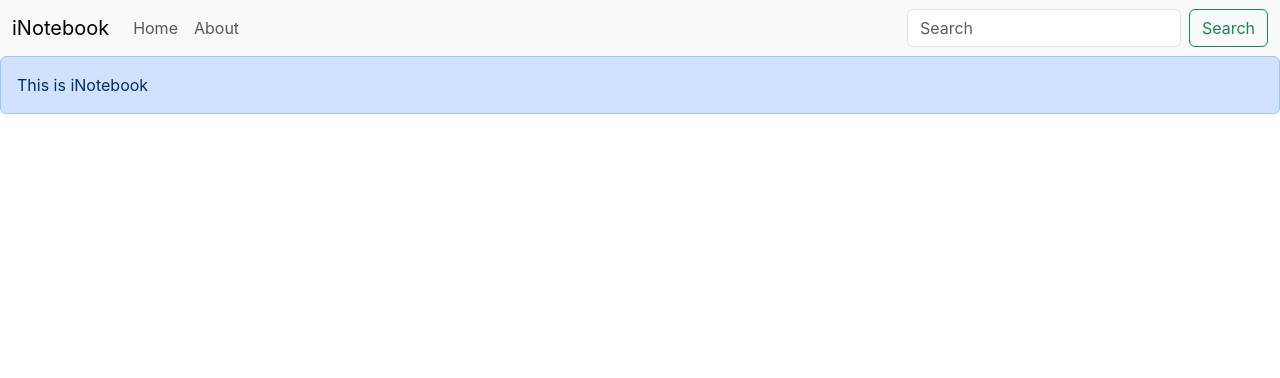
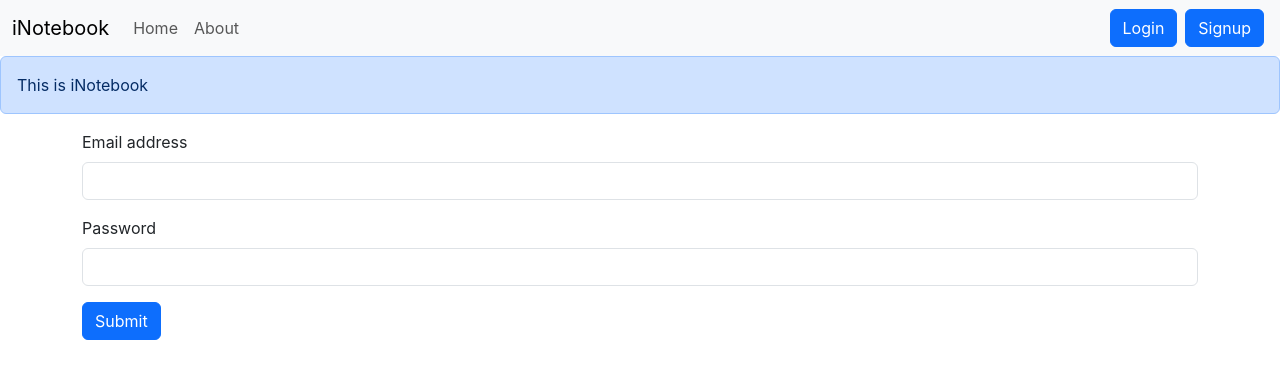
Before and after one commit to aakashduggal/iNotebook, a React (Create React App) app in the folder Frontend/: page /login in a window 1280 px wide. Shown: the top 378 px of the page. Built offline with nearby package versions, Linux system fonts and the light colour scheme.

Commit message:
added login user functionality in app

```diff
--- a/Frontend/src/App.js
+++ b/Frontend/src/App.js
@@ -8,6 +8,8 @@
 } from 'react-router-dom'
 import NoteState from './context/NoteState';
 import Alert from './component/Alert';
+import Login from './component/Login';
+import Signup from './component/Signup';
 
 function App() {
   return (
@@ -23,6 +25,10 @@
 
   <Route exact path="/about" element={<About/>} />
 
+  <Route exact path ='/login' element ={<Login/>} />
+
+  <Route exact path = '/signup' element ={<Signup/>}/>
+
 </Routes>
 </div>
 </Router>
--- /dev/null
+++ b/Frontend/src/component/Login.js
@@ -0,0 +1,51 @@
+import React, { useState } from 'react'
+import { useNavigate } from 'react-router-dom'
+
+const Login = () => {
+
+    let navigate = useNavigate()
+
+    const [credentials, setCredentials] = useState({email: "", password: ""})
+
+    const handleSubmit = async (e)=>{
+     e.preventDefault()
+
+     const response = await fetch('http://localhost:5000/api/auth/login',{
+        method: 'POST',
+        headers: {
+            'content-type': 'application/json'
+        },
+        body: JSON.stringify({email: credentials.email,password: credentials.password})
+     })
+     const json = await response.json()
+     console.log(json)
+     if(json.success){
+        localStorage.setItem('token', json.authToken)
+        navigate("/")
+     }
+    }
+
+    const onChange = (e)=>{
+        setCredentials({...credentials, [e.target.name]: e.target.value})
+    }
+
+    return (
+        <>
+            <form onSubmit={handleSubmit}>
+                <div className="mb-3">
+                    <label htmlFor="email" className="form-label">Email address</label>
+                    <input type="email" className="form-control" id="email" name="email" onChange={onChange} aria-describedby="emailHelp" />
+                        <div id="emailHelp" className="form-text"></div>
+                </div>
+                <div className="mb-3">
+                    <label htmlFor="password" className="form-label">Password</label>
+                    <input type="password" className="form-control" id="password" name="password" onChange={onChange}/>
+                </div>
+
+                <button type="submit" className="btn btn-primary">Submit</button>
+            </form >
+        </>
+    )
+}
+
+export default Login
--- a/Frontend/src/component/Navbar.js
+++ b/Frontend/src/component/Navbar.js
@@ -24,8 +24,8 @@
 
       </ul>
       <form className="d-flex" role="search">
-        <input className="form-control me-2" type="search" placeholder="Search" aria-label="Search"/>
-        <button className="btn btn-outline-success" type="submit">Search</button>
+        <Link className="btn btn-primary mx-1" to="/login" role="button">Login</Link>
+        <Link className="btn btn-primary mx-1" to='/signup' role="button">Signup</Link>
       </form>
     </div>
   </div>
--- /dev/null
+++ b/Frontend/src/component/Signup.js
@@ -0,0 +1,12 @@
+import React from 'react'
+
+const Signup = ()=>{
+
+    return (
+        <>
+        This is Signup
+        </>
+    )
+}
+
+export default Signup
```
